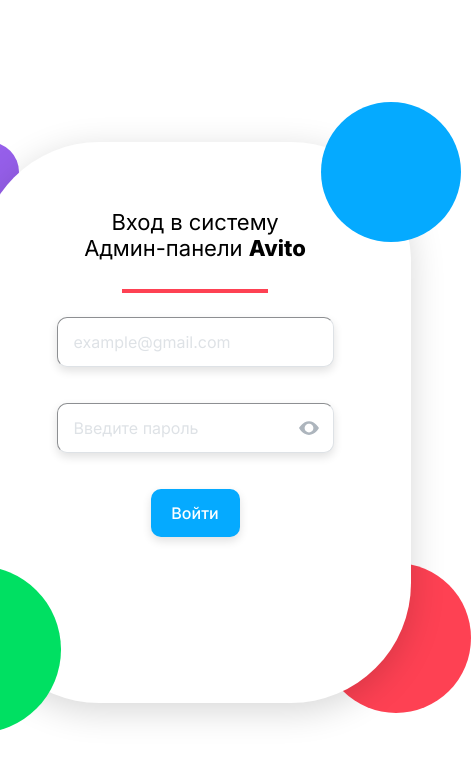
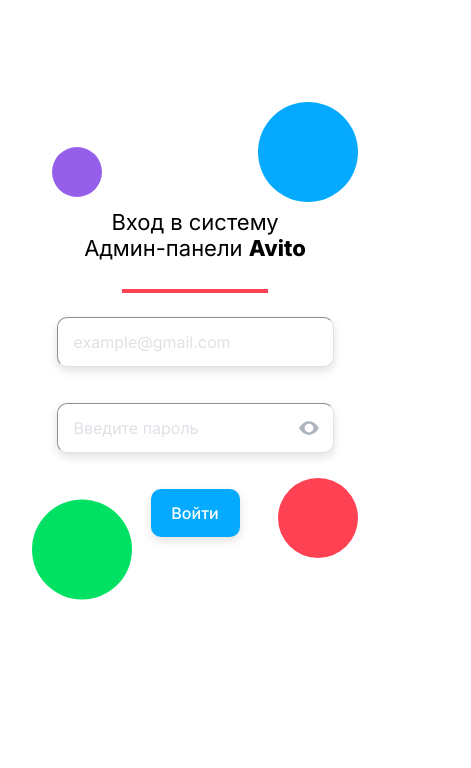
Before and after one commit to vdmkkk/it-purple-hack-frontend, a React (Create React App) app in the folder app/: page /login in a window 390 px wide. Shown: the top 768 px of the page, 471 px wide, since content can reach past the window. Built offline with nearby package versions, Linux system fonts and the light colour scheme.

Commit message:
Pereferistic changes in Loggin and Main

```diff
--- a/app/src/App.css
+++ b/app/src/App.css
@@ -20,9 +20,7 @@
   z-index: 2;
 }
 
-.header h2 {
-  text-shadow: 0px 3px 4px #7f7f7f;
-}
+
 
 .top-bars {
   display: flex;
@@ -49,7 +47,6 @@
   box-shadow: 0px 4px 10px rgba(0, 0, 0, 0.12);
   align-items: center;
   z-index: 2;
-
   transition: 0.3s ease;
 }
 
@@ -65,6 +62,7 @@
 
 .logo {
   width: 98px;
+
 }
 
 .sidePannel {
@@ -95,11 +93,13 @@
 
 .sidePannel h1 {
   margin-block-end: 0px;
+  cursor:default;
 }
 
 .sidePannel h2 {
   margin-block-start: 0px;
   font-weight: 300;
+  cursor:default;
 }
 
 
@@ -112,34 +112,53 @@
 }
 
 .topic {
+  cursor: pointer;
   display: flex;
   justify-content: flex-start;
   gap: 10px;
-  font-family: "Inter";
   font-size: 16px;
   color: #ADB5BD;
-  font-weight:lighter;
+
   transition: 0.3s ease;
 }
 
 .topic:hover {
   color: #7f7f7f;
+
+}
+
+.topic h3 {
+  transition: 0.3s ease;
+  font-weight: 400;
+
+}
+.topic:hover h3 {
+  transform: translate(10px);
 }
 
 
 .logout-button {
+  cursor: pointer;
   display: flex;
   justify-content: flex-start;
   gap: 10px;
-  font-family: "Inter";
   font-size: 16px;
   color: #ADB5BD;
-  font-weight:lighter;
+  transition: 0.3s ease;
+}
+
+.logout-button h3 {
+  font-weight: 400;
   transition: 0.3s ease;
 }
 
 .logout-button:hover {
   color: #7f7f7f;
+}
+
+.logout-button:hover h3 {
+  color: #7f7f7f;
+  transform: translate(10px);
 }
 
 
@@ -151,6 +170,7 @@
 }
 
 .title-of-winners {
+  cursor: default;
   position: absolute;
   right: 20px;
   bottom: 0px;
@@ -181,6 +201,7 @@
 }
 
 .grid-conteiner {
+  cursor: pointer;
   position: relative;
   width: 478px;
   height: 244px;
@@ -216,7 +237,7 @@
 
 
 .grid-conteiner:hover .color-icon {
-  width: 160px;
+  width: 150px;
 }
 
 
@@ -249,7 +270,7 @@
 
   right: 0;
   bottom: 0;
-  width: 150px;
+  width: 120px;
 
   z-index: 4;
   transition: 0.3s ease;
--- a/app/src/App.js
+++ b/app/src/App.js
@@ -1,4 +1,5 @@
 import './App.css';
+import { useNavigate } from 'react-router-dom';
 import { Graph } from './components/Graph';
 import loop from './assets/icons/search.svg'
 import person from './assets/icons/person-fill.svg'
@@ -26,6 +27,11 @@
 function App() {
 
   const AccountName = 'vdmk'
+
+  let navigate = useNavigate();
+  function handleLogout() {
+    navigate('/login');
+}
 
   return (
     <div className="App">
@@ -66,7 +72,7 @@
 
             </div>
 
-            <div className='logout-button'>
+            <div className='logout-button' onClick={handleLogout}>
                   <img src={logoutIcon}/>
                   <h3> Выйти </h3>
             </div>
--- a/app/src/styles/Login.css
+++ b/app/src/styles/Login.css
@@ -26,6 +26,8 @@
     gap: 10px;
     z-index: 10;
 }
+
+
 
 .inside-cont {
     display: flex;
@@ -137,6 +139,7 @@
     display:grid;
     justify-items: center;
     gap: 36px;
+    z-index: 1000;
 }
 
 .input {
@@ -152,6 +155,7 @@
     box-shadow: 0px 4px 10px rgba(0, 0, 0, 0.12);
     transition: 0.3s ease;
     outline: none;
+
 }
 
 .input:hover {
@@ -170,6 +174,7 @@
 .form {
     position: relative;
     display: flex;
+    z-index: 1000;
 
 }
 
@@ -213,3 +218,63 @@
 .enter-button:hover {
     cursor: pointer;
 }
+
+@media (max-width: 430px) {
+
+
+    .conteiner {
+     width: 190px;
+     box-shadow: none;
+     z-index: 555;
+    }
+
+    .blue_ball {
+     width: 100px;
+     top: -60px;
+     right: -20px;
+     z-index: 900;
+    }
+
+    .blue_ball:hover {
+     width: 110px;
+    }
+
+    .green_ball {
+        width: 100px;
+        bottom: 70px;
+        left: -20px;
+        z-index: 900;
+       }
+
+    .green_ball:hover {
+        width: 110px;
+    }
+
+    .red_ball {
+        width: 80px;
+        bottom: 110px;
+        right: -20px;
+        z-index: 900;
+       }
+
+    .red_ball:hover {
+        width: 90px;
+    }
+
+    .purple_ball {
+        width: 50px;
+        top: 0;
+        left: 0;
+        z-index: 900;
+       }
+
+    .purple_ball:hover {
+        width: 60px;
+    }
+
+    .error {
+        position: fixed;
+        bottom: 20px;
+    }
+
+ }
```
